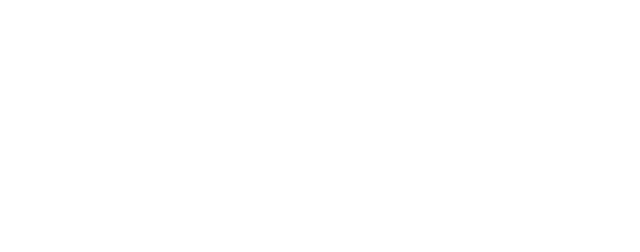
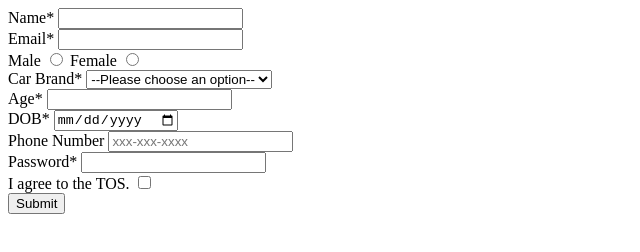
Before and after one commit to acciojob/signup-form-car-MohitKachhway, a website: page main.html in a window 1280 px wide. Shown: the whole page, without its empty margins (0-640 px from the left). Drawn offline with Linux system fonts and the light colour scheme.

Commit message:
answer submit

```diff
--- a/main.html
+++ b/main.html
@@ -10,6 +10,74 @@
 	<!-- the entire body must be written by student -->
     <script type="text/javascript" src="./script.js">
 </script>
+	<form method="post">
+
+		<div>
+			<label for="name">Name*</label>
+			<input type="text" id="name" name="name" required>
+		</div>
+
+		<div>
+			<label for="email">Email*</label>
+			<input type="email" id="email" name="email" required>
+		</div>
+
+		<div>
+			<label for="gender_m">Male</label>
+			<input type="radio" id="gender_m" name="gender">
+
+			<lable for="gender_f">Female</lable>
+			<input type="radio" id="gender_f" name="gender">
+		</div>
+
+		<div>
+			<label for="brand">Car Brand*</label>
+			<select name="carbrand" id="brand" required>
+				<option value="">--Please choose an option--</option>
+				<option value="BMW">BMW</option>
+				<option value="Audi">Audi</option>
+				<option value="Mercedez">Mercedez</option>
+
+			</select>
+		</div>
+
+		<div>
+			<label for="age">Age*</label>
+			<input type="number" id="age" name="age" required>
+		</div>
+
+		<div>
+			<label for="dob">DOB*</label>
+			<input type="date" id="dob" name="dob">
+		</div>
+
+		<div>
+			<label for="phonenumber">Phone Number</label>
+			<input type="tel" id="phonenumber" name="phonenumber" placeholder="xxx-xxx-xxxx">
+		</div>
+
+		<div>
+			<label for="password">Password*</label>
+			<input type="password" id="password" name="password">
+		</div>
+
+		<div>
+			<label for="tos"> I agree to the TOS.</label>
+			<input type="checkbox" id="tos" name="tos">
+		</div>
+
+		<div>
+
+			<input type="submit" id="submit" name="submit">
+			<label for="submit"></label>
+		</div>
+
+
+
+
+
+
+	</form>
 
 </body>
 
```
